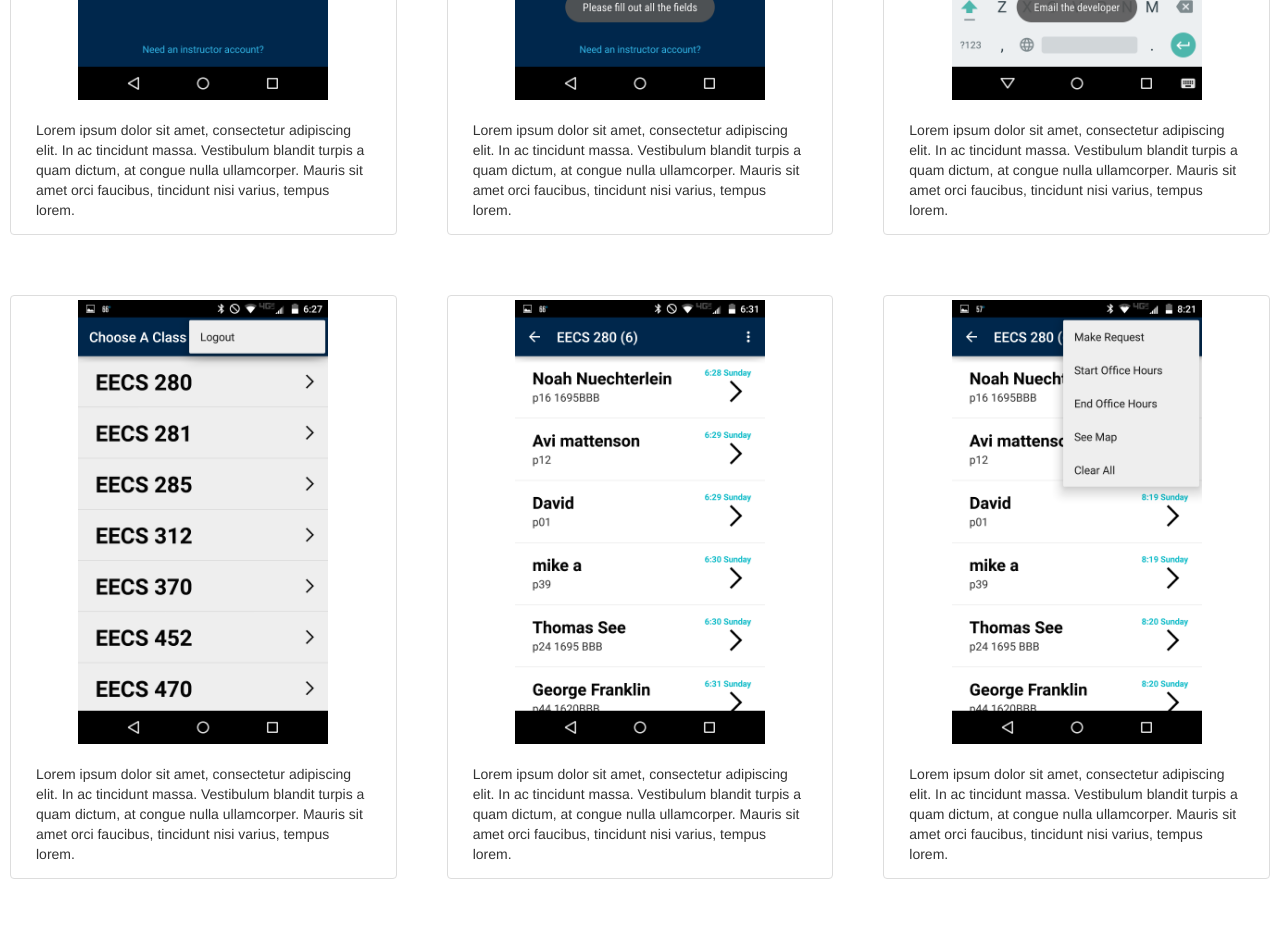
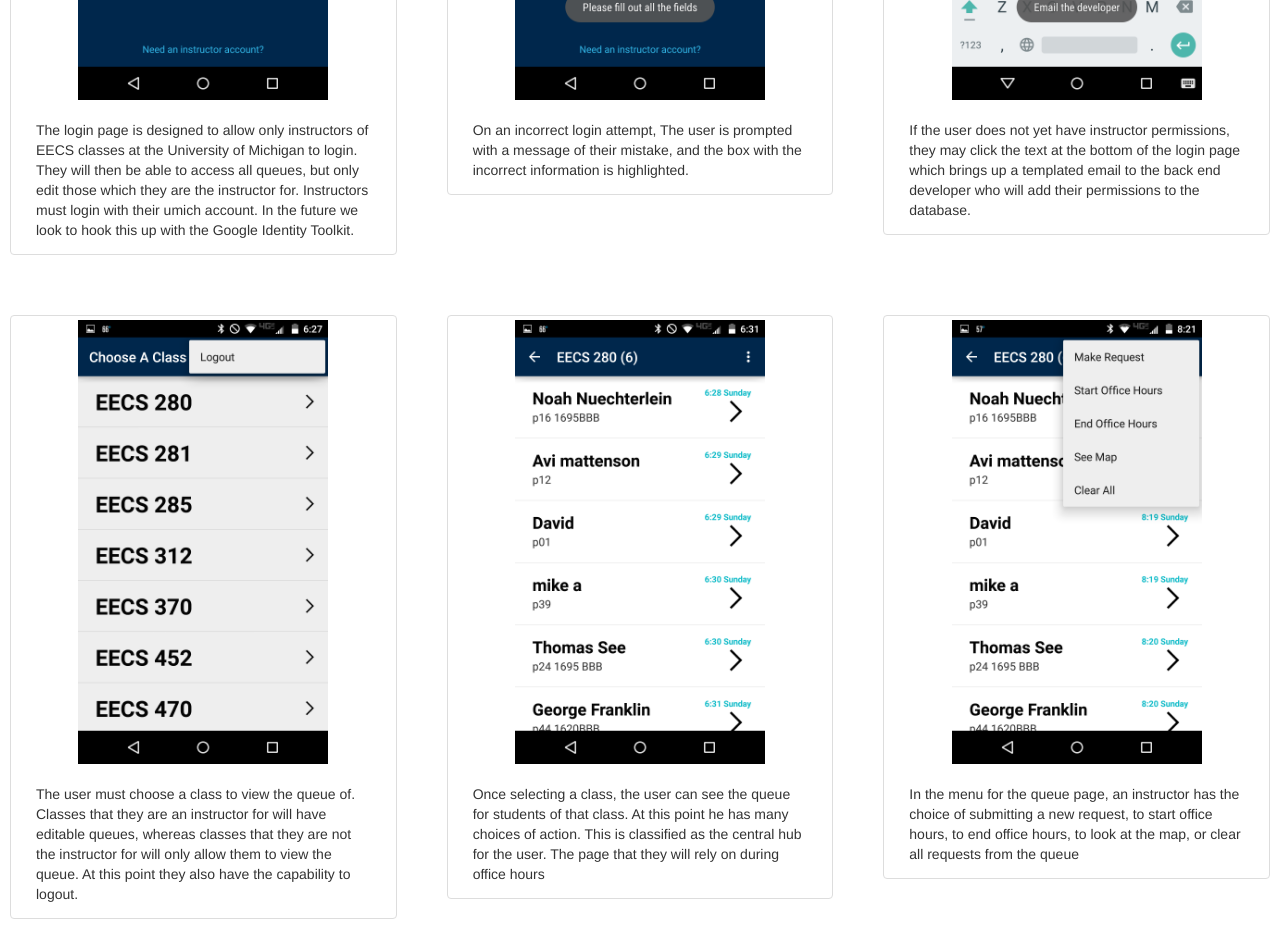
Before and after one commit to avimatt/eecs493FinalWebsite, a plain HTML site: page index.html in a window 1280 px wide. Shown: the part 1000-1937 px from the top of the page. Drawn offline with Linux system fonts and the light colour scheme; files whose address does not match are found by name.

Commit message:
added context to each screenshot

```diff
--- a/index.html
+++ b/index.html
@@ -38,7 +38,7 @@
 		</div>
 		<div class="col-lg-4">
 			<h2> Version 2.0 </h2>
-			<p>Lorem ipsum dolor sit amet, consectetur adipiscing elit. In ac tincidunt massa. Vestibulum blandit turpis a quam dictum, at congue nulla ullamcorper. Mauris sit amet orci faucibus, tincidunt nisi varius, tempus lorem. In purus velit, elementum sed dolor gravida, euismod tincidunt nibh. Etiam varius sem id eleifend finibus. Quisque eget dui mi. Sed sapien enim, dignissim sit amet mattis eget, tincidunt ac ligula. Sed vulputate velit non nibh congue, ac eleifend tortor hendrerit. Praesent ac condimentum lectus. Cras vestibulum nisi. </p>
+			<p>In the future, we look to implement live updates from the web server. We are also looking into do a student side application to make the queue easier to monitor for students. The existence of a administration page for each class is also being looked into, as it would allow a class to have multiple queues, and manage announcements. We are looking forward to implementing these new features in the coming months!</p>
 		</div>
 	</div>
 
@@ -50,19 +50,19 @@
 			<div class="col-lg-4">
 				<div class="thumbnail">
 					<img src="assets/img/login.png"> <br>
-					<p>Lorem ipsum dolor sit amet, consectetur adipiscing elit. In ac tincidunt massa. Vestibulum blandit turpis a quam dictum, at congue nulla ullamcorper. Mauris sit amet orci faucibus, tincidunt nisi varius, tempus lorem. </p>
+					<p>The login page is designed to allow only instructors of EECS classes at the University of Michigan to login. They will then be able to access all queues, but only edit those which they are the instructor for. Instructors must login with their umich account. In the future we look to hook this up with the Google Identity Toolkit. </p>
 				</div>
 			</div>
 			<div class="col-lg-4">
 				<div class="thumbnail">
 					<img src="assets/img/failedLogin.png"> <br>
-					<p>Lorem ipsum dolor sit amet, consectetur adipiscing elit. In ac tincidunt massa. Vestibulum blandit turpis a quam dictum, at congue nulla ullamcorper. Mauris sit amet orci faucibus, tincidunt nisi varius, tempus lorem. </p>
+					<p>On an incorrect login attempt, The user is prompted with a message of their mistake, and the box with the incorrect information is highlighted.</p>
 				</div>
 			</div>
 			<div class="col-lg-4">
 				<div class="thumbnail">
 					<img src="assets/img/instructorRequest.png"> <br>
-					<p>Lorem ipsum dolor sit amet, consectetur adipiscing elit. In ac tincidunt massa. Vestibulum blandit turpis a quam dictum, at congue nulla ullamcorper. Mauris sit amet orci faucibus, tincidunt nisi varius, tempus lorem. </p>
+					<p>If the user does not yet have instructor permissions, they may click the text at the bottom of the login page which  brings up a templated email to the back end developer who will add their permissions to the database.</p>
 				</div>
 			</div>
 		</div>
@@ -73,19 +73,19 @@
 			<div class="col-lg-4">
 				<div class="thumbnail">
 					<img src="assets/img/classPage.png"> <br>
-					<p>Lorem ipsum dolor sit amet, consectetur adipiscing elit. In ac tincidunt massa. Vestibulum blandit turpis a quam dictum, at congue nulla ullamcorper. Mauris sit amet orci faucibus, tincidunt nisi varius, tempus lorem. </p>
+					<p>The user must choose a class to view the queue of. Classes that they are an instructor for will have editable queues, whereas classes that they are not the instructor for will only allow them to view the queue. At this point they also have the capability to logout. </p>
 				</div>
 			</div>
 			<div class="col-lg-4">
 				<div class="thumbnail">
 					<img src="assets/img/queuePage.png"> <br>
-					<p>Lorem ipsum dolor sit amet, consectetur adipiscing elit. In ac tincidunt massa. Vestibulum blandit turpis a quam dictum, at congue nulla ullamcorper. Mauris sit amet orci faucibus, tincidunt nisi varius, tempus lorem. </p>
+					<p>Once selecting a class, the user can see the queue for students of that class. At this point he has many choices of action. This is classified as the central hub for the user. The page that they will rely on during office hours</p>
 				</div>
 			</div>
 			<div class="col-lg-4">
 				<div class="thumbnail">
 					<img src="assets/img/queuePageMenu.png"> <br>
-					<p>Lorem ipsum dolor sit amet, consectetur adipiscing elit. In ac tincidunt massa. Vestibulum blandit turpis a quam dictum, at congue nulla ullamcorper. Mauris sit amet orci faucibus, tincidunt nisi varius, tempus lorem. </p>
+					<p>In the menu for the queue page, an instructor has the choice of submitting a new request, to start office hours, to end office hours, to look at the map, or clear all requests from the queue</p>
 				</div>
 			</div>
 		</div>
@@ -96,19 +96,19 @@
 			<div class="col-lg-4">
 				<div class="thumbnail">
 					<img src="assets/img/refresh.png"> <br>
-					<p>Lorem ipsum dolor sit amet, consectetur adipiscing elit. In ac tincidunt massa. Vestibulum blandit turpis a quam dictum, at congue nulla ullamcorper. Mauris sit amet orci faucibus, tincidunt nisi varius, tempus lorem. </p>
+					<p>Should the queue ever become out of date, the user can swipe down on the queue page to aquire the current data set from the server.</p>
 				</div>
 			</div>
 			<div class="col-lg-4">
 				<div class="thumbnail">
 					<img src="assets/img/requestOptions.png"> <br>
-					<p>Lorem ipsum dolor sit amet, consectetur adipiscing elit. In ac tincidunt massa. Vestibulum blandit turpis a quam dictum, at congue nulla ullamcorper. Mauris sit amet orci faucibus, tincidunt nisi varius, tempus lorem. </p>
+					<p>By holding down on a specific member of the queue, the user can bring up a dialog where he is given three choices. To start helping the student, to finish helping the student, or to delete the request from the queue.</p>
 				</div>
 			</div>
 			<div class="col-lg-4">
 				<div class="thumbnail">
 					<img src="assets/img/queuePageHelping.png"> <br>
-					<p>Lorem ipsum dolor sit amet, consectetur adipiscing elit. In ac tincidunt massa. Vestibulum blandit turpis a quam dictum, at congue nulla ullamcorper. Mauris sit amet orci faucibus, tincidunt nisi varius, tempus lorem. </p>
+					<p>If the instructor chooses to start helping the student, a timer is started in the background for how long the instructor has been helping. In addition, the element in the queue is highlighted showing that they are currently being helped, and any other IA should visit the next student on the queue. If the instructor had clicked finish helping, both these actions would be reversed.</p>
 				</div>
 			</div>
 		</div>
@@ -119,19 +119,19 @@
 			<div class="col-lg-4">
 				<div class="thumbnail">
 					<img src="assets/img/requestPageHelping.png"> <br>
-					<p>Lorem ipsum dolor sit amet, consectetur adipiscing elit. In ac tincidunt massa. Vestibulum blandit turpis a quam dictum, at congue nulla ullamcorper. Mauris sit amet orci faucibus, tincidunt nisi varius, tempus lorem. </p>
+					<p>On clicking a specific request in the queue, the instructor will bring up a full view of the request including the issue that the student is having. As a ready option, he can delete the request and go back to the queue. You can see the timer here if the student is being helped currently.</p>
 				</div>
 			</div>
 			<div class="col-lg-4">
 				<div class="thumbnail">
 					<img src="assets/img/requestPageMenu.png"> <br>
-					<p>Lorem ipsum dolor sit amet, consectetur adipiscing elit. In ac tincidunt massa. Vestibulum blandit turpis a quam dictum, at congue nulla ullamcorper. Mauris sit amet orci faucibus, tincidunt nisi varius, tempus lorem. </p>
+					<p>If you bring up the menu in the request page, You have the option to start helping, end helping, see the map, and delete the request, just as before. Start helping and end helping will bring up and stop a timer respectivly.</p>
 				</div>
 			</div>
 			<div class="col-lg-4">
 				<div class="thumbnail">
 					<img src="assets/img/mapsPage.png"> <br>
-					<p>Lorem ipsum dolor sit amet, consectetur adipiscing elit. In ac tincidunt massa. Vestibulum blandit turpis a quam dictum, at congue nulla ullamcorper. Mauris sit amet orci faucibus, tincidunt nisi varius, tempus lorem. </p>
+					<p>In the case that the instructor is not familiar with the lab and the computer numbers inside of it, the map page shows the layout by computer for any lab the user wants to select. It is helpful for finding students.</p>
 				</div>
 			</div>
 		</div>
@@ -142,19 +142,19 @@
 			<div class="col-lg-4">
 				<div class="thumbnail">
 					<img src="assets/img/clearAll.png"> <br>
-					<p>Lorem ipsum dolor sit amet, consectetur adipiscing elit. In ac tincidunt massa. Vestibulum blandit turpis a quam dictum, at congue nulla ullamcorper. Mauris sit amet orci faucibus, tincidunt nisi varius, tempus lorem. </p>
+					<p>When done with office hours and the queue is non-empty, the instructor has the choice of clearing the queue. This deletes all elements, and shows an image in the background of an empty queue.</p>
 				</div>
 			</div>
 			<div class="col-lg-4">
 				<div class="thumbnail">
 					<img src="assets/img/emptySubmitRequest.png"> <br>
-					<p>Lorem ipsum dolor sit amet, consectetur adipiscing elit. In ac tincidunt massa. Vestibulum blandit turpis a quam dictum, at congue nulla ullamcorper. Mauris sit amet orci faucibus, tincidunt nisi varius, tempus lorem. </p>
+					<p>If the instructor wants to enter his or her own request to the queue in order to send a message to the students, they can do so here. Again, all boxes must be filled out to submit.</p>
 				</div>
 			</div>
 			<div class="col-lg-4">
 				<div class="thumbnail">
 					<img src="assets/img/easterEgg.png"> <br>
-					<p>Lorem ipsum dolor sit amet, consectetur adipiscing elit. In ac tincidunt massa. Vestibulum blandit turpis a quam dictum, at congue nulla ullamcorper. Mauris sit amet orci faucibus, tincidunt nisi varius, tempus lorem. </p>
+					<p>If the user presses the submit button 5 times without the submit processing, an easter egg appears. The image of the back end developer when clicked starts spinning. On a second click it will go in the other direction. </p>
 				</div>
 			</div>
 		</div>
```
